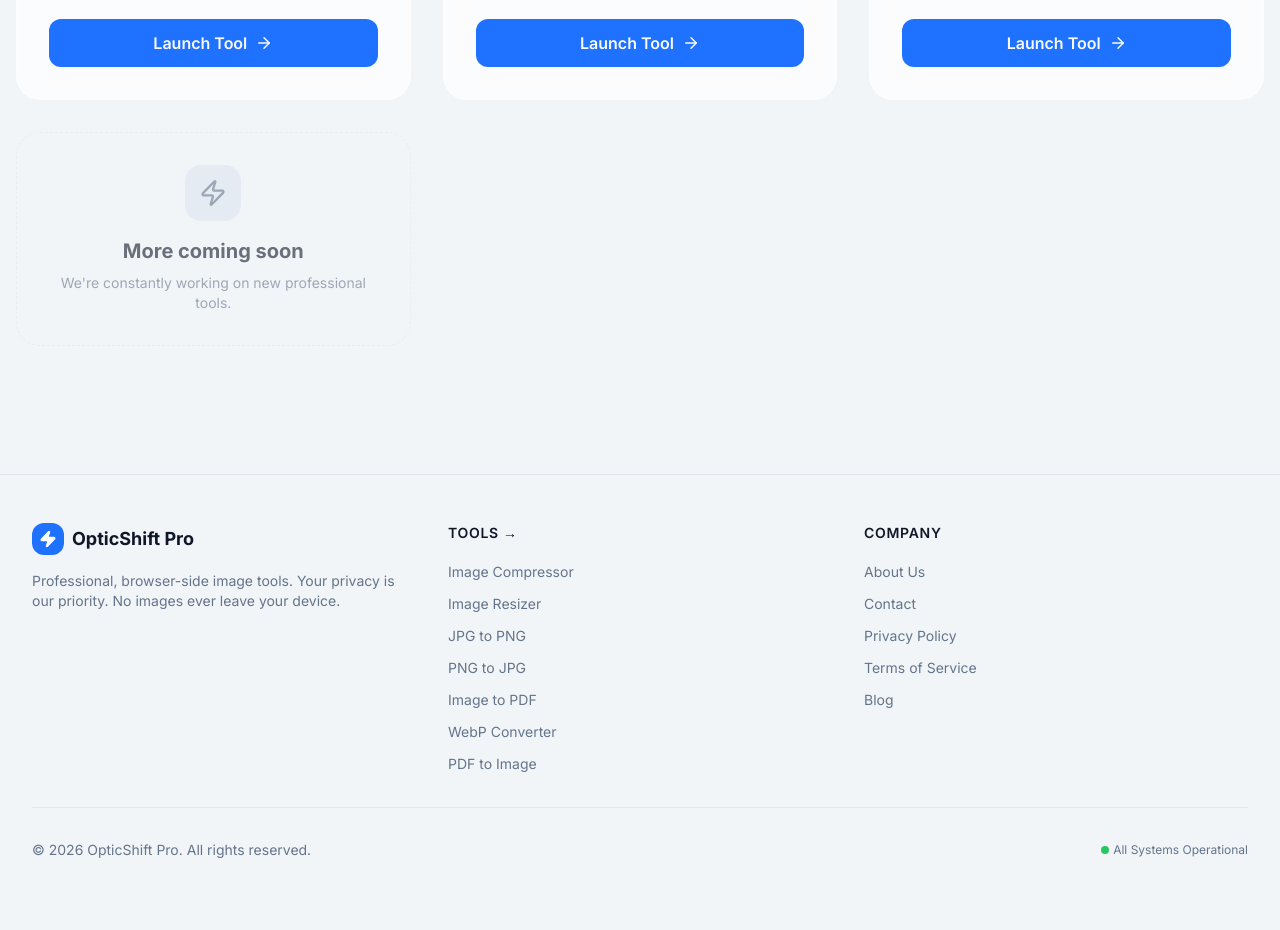
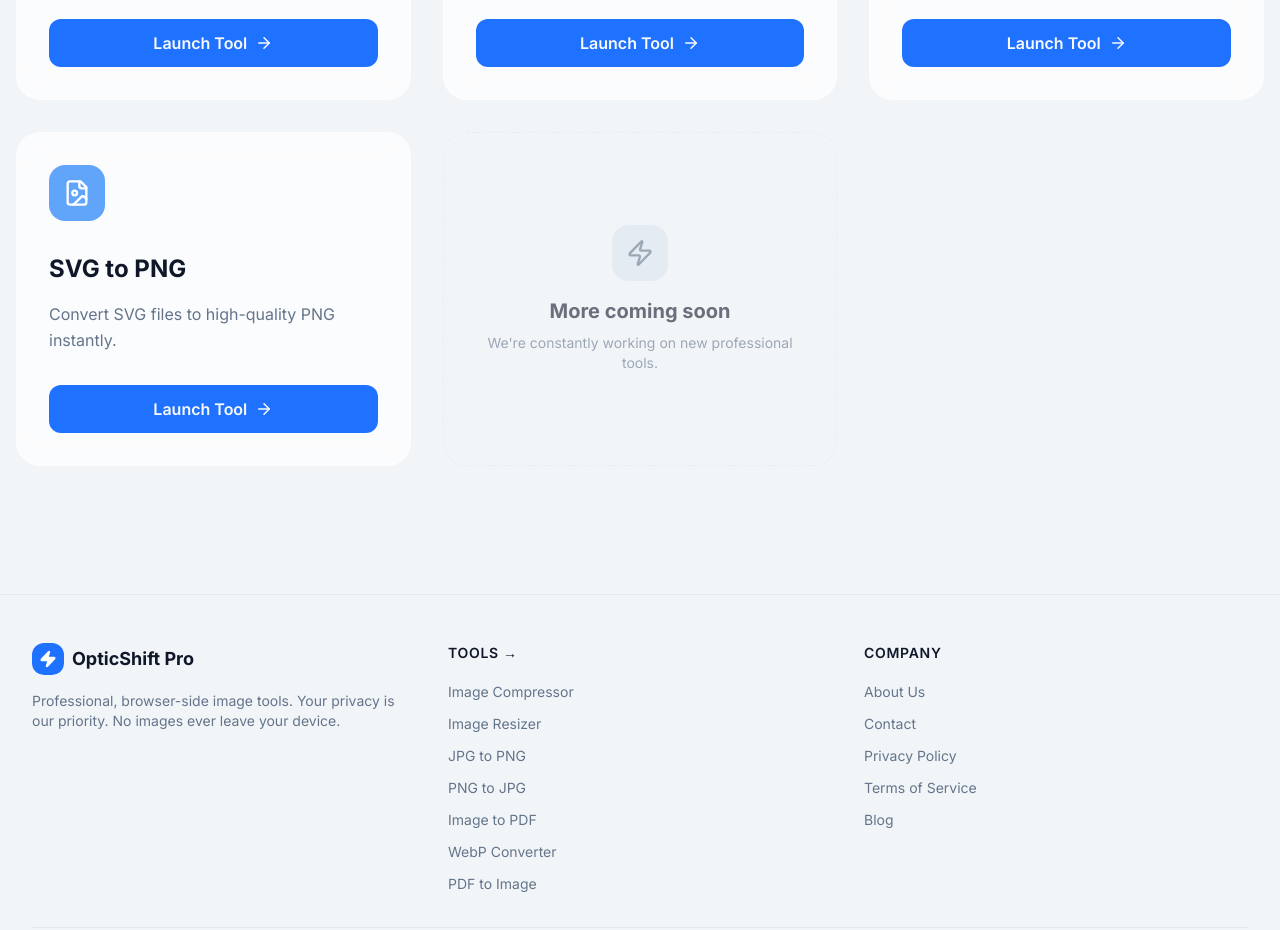
Before and after one commit to surajkumar122024-star/ok01, a Next.js app: page /tools in a window 1280 px wide. Shown: the part 1360-2290 px from the top of the page. Before the commit the page ends 2268 px from the top, so only its background shows below. Built offline with nearby package versions, Linux system fonts and the light colour scheme.

Commit message:
Add SVG to PNG conversion tool to ToolsPage

```diff
--- a/src/app/tools/page.tsx
+++ b/src/app/tools/page.tsx
@@ -76,6 +76,13 @@ const tools = [
   icon: FileImage,
   color: "bg-pink-500"
 },
+  {
+  name: "SVG to PNG",
+  slug: "svg-to-png",
+  description: "Convert SVG files to high-quality PNG instantly.",
+  icon: FileImage,
+  color: "bg-blue-400"
+},
 ];
 
 export default function ToolsPage() {
```
